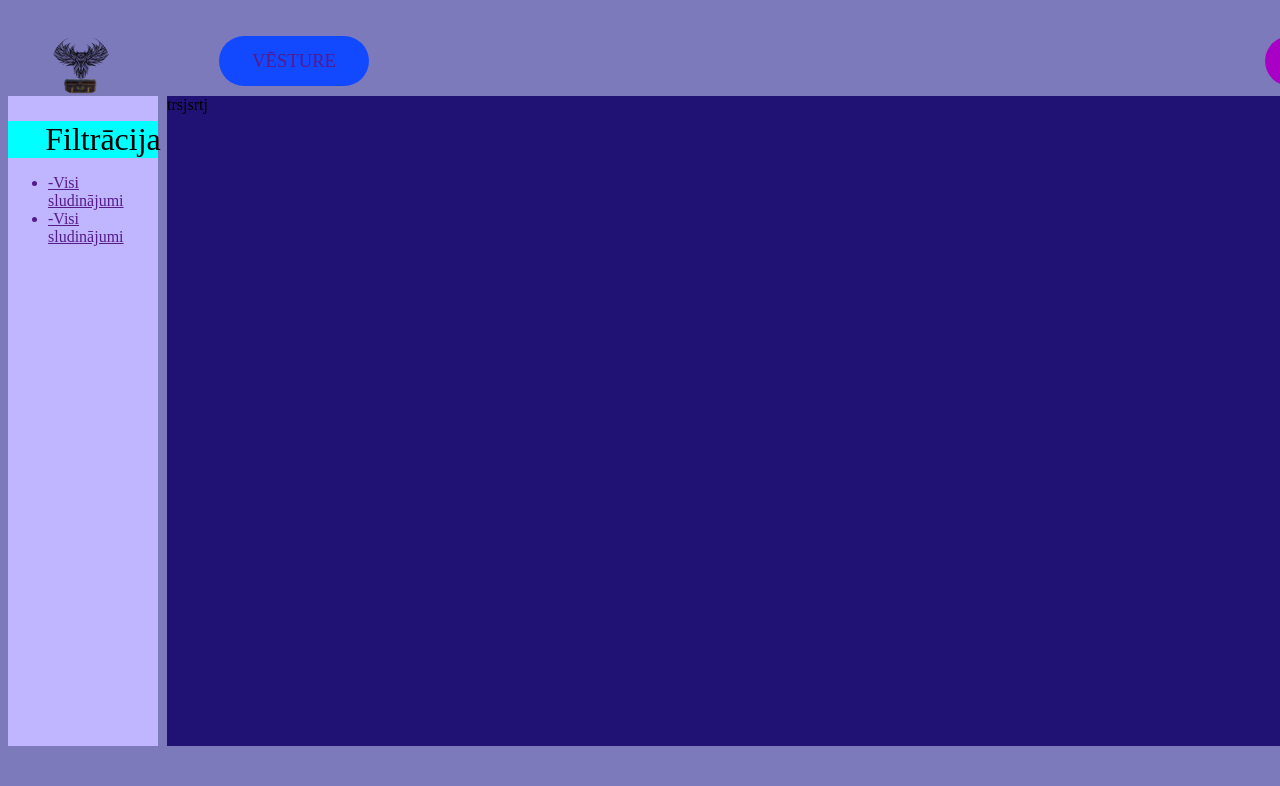
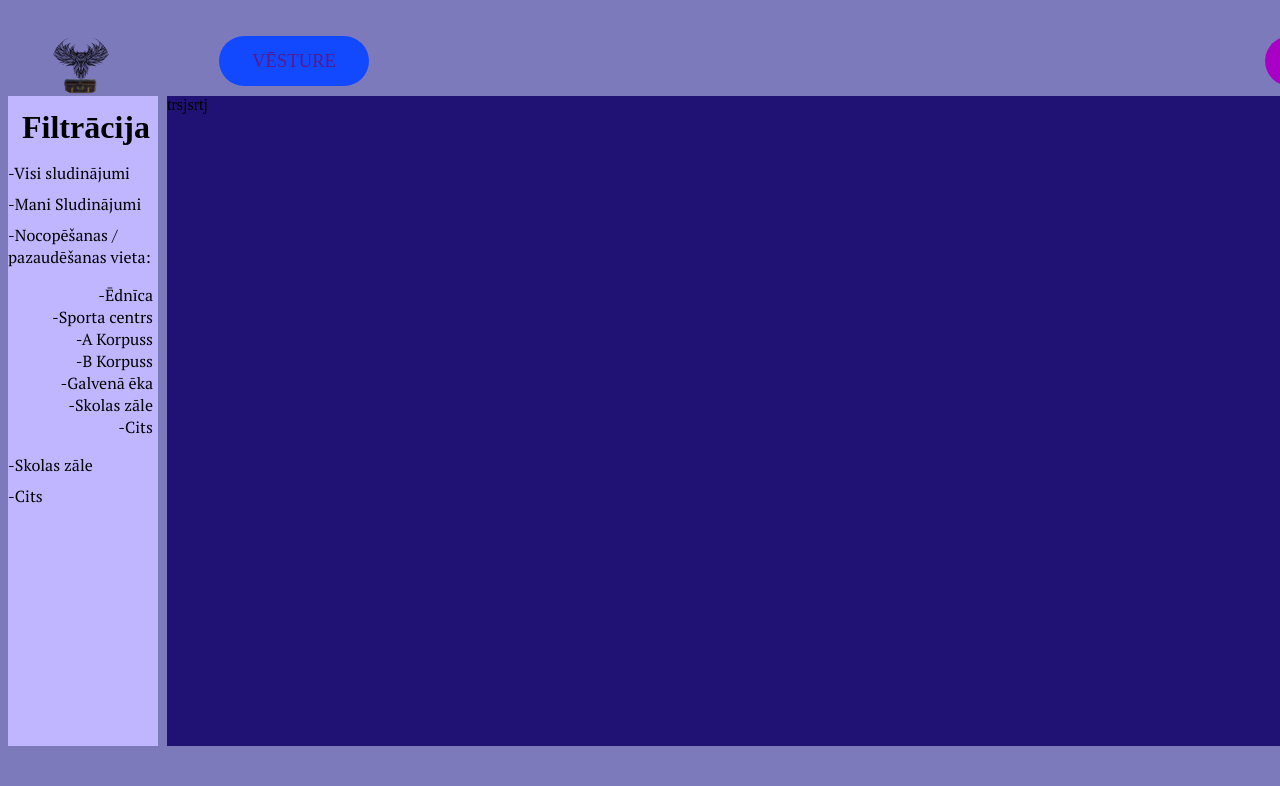
Before and after one commit to DmitrijsMetelica/Mantu-Copejs-Programesana, a PHP site: page /Entry_start.html in a window 1280 px wide; the page is wider, and only the part inside the window is pictured. Shown: the top 786 px of that part. Run offline with PHP 8.4, Linux system fonts and the light colour scheme.

Commit message:
Ir izveidots sākumlapas/ entry filtri.

```diff
--- a/Entry_start.html
+++ b/Entry_start.html
@@ -10,6 +10,9 @@
     <script src='main.js'></script>
 
 </head>
+<style>
+    @import url('https://fonts.googleapis.com/css2?family=PT+Serif:ital,wght@0,400;0,700;1,400;1,700&display=swap');
+    </style>
 <body id = "enter_background">
     <div id="main_entry_start">
         <div id="top">
@@ -30,7 +33,21 @@
                 </ul>
                 <ul>
                     <a href = ""><li class = "entry_filtri">-Visi sludinājumi</li></a>
-                    <a href = ""><li class = "entry_filtri">-Visi sludinājumi</li></a>
+                    <a href = ""><li class = "entry_filtri">-Mani Sludinājumi</li></a>
+                    <a href = ""><li class = "entry_filtri">-Nocopēšanas / pazaudēšanas vieta:</li></a>
+                </ul>
+                <ul>
+                    <a href = ""><li class = "entry_filtri_zem">-Ēdnīca</li></a>
+                    <a href = ""><li class = "entry_filtri_zem">-Sporta centrs</li></a>
+                    <a href = ""><li class = "entry_filtri_zem">-A Korpuss</li></a>
+                    <a href = ""><li class = "entry_filtri_zem">-B Korpuss</li></a>
+                    <a href = ""><li class = "entry_filtri_zem">-Galvenā ēka</li></a>
+                    <a href = ""><li class = "entry_filtri_zem">-Skolas zāle</li></a>
+                    <a href = ""><li class = "entry_filtri_zem">-Cits</li></a>
+                </ul>
+                <ul>
+                    <a href = ""><li class = "entry_filtri_vel">-Skolas zāle</li></a>
+                    <a href = ""><li class = "entry_filtri_vel">-Cits</li></a>
                 </ul>
             </div>
 
--- a/entry.css
+++ b/entry.css
@@ -96,9 +96,46 @@
     font-size: 32px;
     align-items: center;
     justify-content: center;
-    background-color: aqua;
+    /* background-color: aqua; */
     list-style-type: none;
     flex-direction: row-reverse;
     margin: auto;
-    margin-top: 25px;
+    margin-top: 13px;
+    margin-left: -17px;
+    color: #000;
+    font-weight: bold;
 }
+
+.entry_filtri{
+    display: flex;
+    list-style-type: none;
+    /* background-color: bisque; */
+    width: 150px;
+    text-align: left;
+    margin-left: -40px;
+    margin-top:9px;
+    text-decoration: none;
+    font-family: "PT Serif", serif;
+    color: #000;
+}
+.entry_filtri_zem{
+    list-style-type: none;
+    /* background-color: aquamarine; */
+    text-align: right;
+    font-family: "PT Serif", serif;
+    color: #000;
+    margin-right: 5px;
+}
+.entry_filtri_vel{
+    list-style-type: none;
+    text-align: left;
+    font-family: "PT Serif", serif;
+    /* background-color: #1249ff; */
+    margin-left: -40px;
+    margin-top: 9px;
+    text-decoration: none;
+    color: #000;
+}
+a:link{
+    text-decoration: none;
+}
--- a/register.html
+++ b/register.html
@@ -8,6 +8,9 @@
     <link rel='stylesheet' type='text/css' media='screen' href='main.css'>
     <script src='main.js'></script>
 </head>
+<style>
+    @import url('https://fonts.googleapis.com/css2?family=Inter:wght@300&display=swap');
+    </style>
 <body class = "ieiesana_registesana">
     <div class = 'login_ekrans'>
         <div id="ielogošanas">
```
